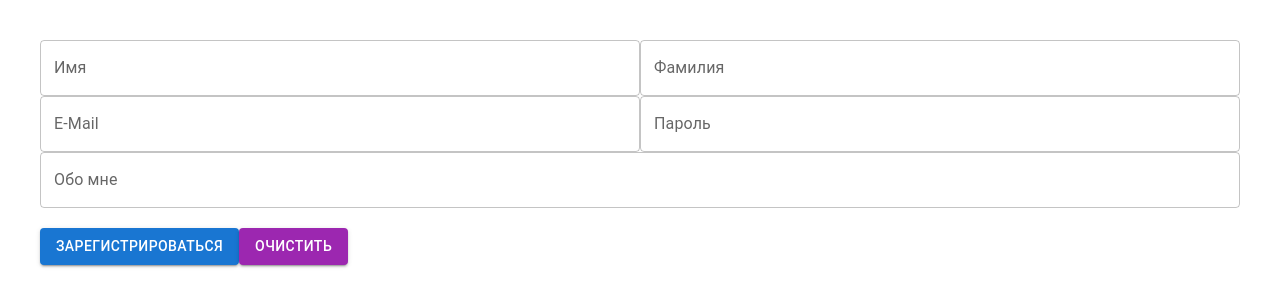
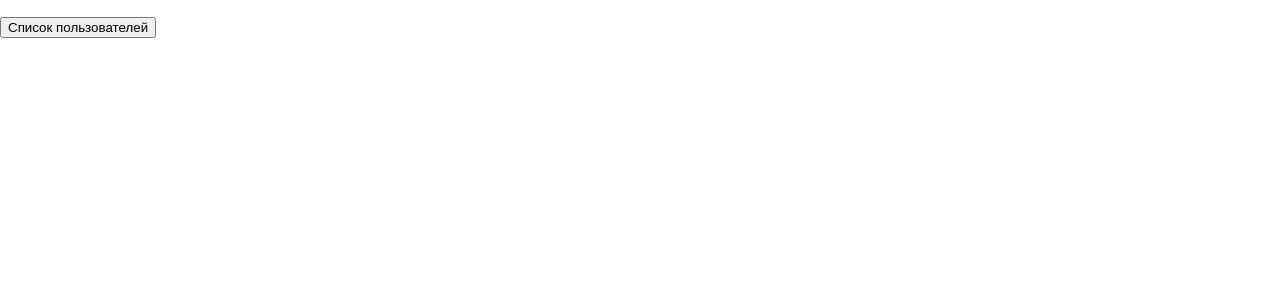
Before and after one commit to makysheva/react-tutorials, a React (Create React App) app: page / in a window 1280 px wide. Shown: the top 306 px of the page. Built offline with nearby package versions, Linux system fonts and the light colour scheme.

Commit message:
задача №8. Получение данных с сервера с помощью async/await

```diff
--- a/src/index.js
+++ b/src/index.js
@@ -6,6 +6,7 @@ import './index.css';
 // import App from './tutorial-4/App';
 // import App from './tutorial-5/App';
 // import App from './tutorial-6/App';
-import App from './tutorial-7/App';
+// import App from './tutorial-7/App';
+import App from './tutorial-8/App';
 
 ReactDOM.render(<App />, document.getElementById('root'));
--- /dev/null
+++ b/src/tutorial-8/App.js
@@ -0,0 +1,26 @@
+import React from 'react';
+
+const App = () => {
+  const [users, setUsers] = React.useState([]);
+
+  async function getUsers() {
+    let response = await fetch('https://617d0c8a1eadc5001713638e.mockapi.io/users');
+    let users = await response.json();
+    let result = await setUsers(users);
+
+    return result;
+  }
+
+  return (
+    <div>
+      <ul>
+        {users.map((item) => {
+          return <li key={item.id}>{item.name}</li>;
+        })}
+      </ul>
+      <button onClick={getUsers}>Список пользователей</button>
+    </div>
+  );
+};
+
+export default App;
```
